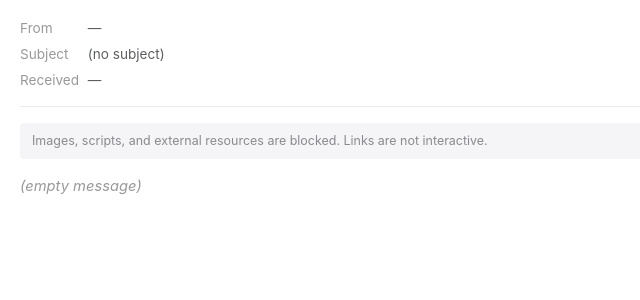
After one commit to lucamihailescu/AgentX, a FastAPI app: template app/templates/message_body.html in a window 1280 px wide. The commit adds this page. Shown: the top 300 px of the page, without its empty margins (0-640 px from the left). Run offline with FastAPI, Linux system fonts and the light colour scheme; the template is opened without the code that fills it, so the values that code supplies are empty; parts of the project's set-up code (start-up, migrations or seed data) failed here and were passed over.

Commit message:
Inbox preview pane (sandboxed body rendering)

```diff
--- a/app/main.py
+++ b/app/main.py
@@ -297,6 +297,42 @@ async def _do_unsubscribe(target: dict) -> None:
         raise HTTPException(status_code=502, detail=f"Unsubscribe failed: {exc}")
     target["unsubscribed"] = True
     target["unsubscribed_at"] = datetime.now(timezone.utc).isoformat()
+
+
+@app.get("/ui/tasks/{task_id}/messages/{message_id}/body", response_class=HTMLResponse)
+async def ui_message_body(task_id: str, message_id: str, request: Request):
+    """Render a single message's body in a self-contained HTML doc, designed
+    to be loaded inside a sandboxed iframe. Strict CSP blocks scripts, images
+    (including tracking pixels), fonts, and external stylesheets."""
+    user_id = _require_user(request)
+    task = await _load_task(user_id, task_id)
+    _find_message(task, message_id)  # 404 if message isn't in this user's task
+    provider = await _user_provider(user_id)
+    try:
+        body = await provider.fetch_message_body(user_id, message_id)
+    except AuthError as exc:
+        raise HTTPException(status_code=502, detail=f"Body fetch failed: {exc}")
+    return templates.TemplateResponse(
+        "message_body.html",
+        {
+            "request": request,
+            "subject": body.get("subject"),
+            "from_addr": body.get("from"),
+            "received": body.get("received"),
+            "html_body": body.get("html"),
+            "text_body": body.get("text"),
+        },
+        headers={
+            "Content-Security-Policy": (
+                "default-src 'none'; "
+                "style-src 'unsafe-inline'; "
+                "img-src 'none'; font-src 'none'; "
+                "frame-ancestors 'self'"
+            ),
+            "X-Content-Type-Options": "nosniff",
+            "Referrer-Policy": "no-referrer",
+        },
+    )
 
 
 @app.post("/ui/tasks/{task_id}/messages/{message_id}/delete")
--- /dev/null
+++ b/app/templates/message_body.html
@@ -0,0 +1,78 @@
+<!doctype html>
+<html lang="en">
+<head>
+  <meta charset="utf-8">
+  <title>{{ subject or '(no subject)' }}</title>
+  <meta name="viewport" content="width=device-width, initial-scale=1">
+  <style>
+    :root { color-scheme: light dark; }
+    html, body { margin: 0; padding: 0; }
+    body {
+      font-family: -apple-system, BlinkMacSystemFont, "Segoe UI", system-ui, sans-serif;
+      font-size: 14px;
+      line-height: 1.55;
+      color: #1a1b1e;
+      background: #fff;
+      padding: 1rem 1.25rem 1.5rem;
+    }
+    @media (prefers-color-scheme: dark) {
+      body { color: #eef0f3; background: #15171c; }
+      .meta { border-color: rgba(255,255,255,0.08); }
+      .meta .label { color: rgba(255,255,255,0.4); }
+      .notice { background: rgba(255,255,255,0.04); color: rgba(255,255,255,0.55); }
+    }
+    .meta {
+      font-size: .85rem;
+      color: #5d5e62;
+      padding-bottom: .75rem;
+      margin-bottom: 1rem;
+      border-bottom: 1px solid rgba(0,0,0,0.08);
+    }
+    .meta .label {
+      display: inline-block;
+      width: 64px;
+      color: #999;
+      font-variant-numeric: tabular-nums;
+    }
+    .meta .row { padding: .15rem 0; }
+    .notice {
+      font-size: .78rem;
+      color: #8a8a8e;
+      background: #f5f5f7;
+      padding: .55rem .75rem;
+      border-radius: 4px;
+      margin-bottom: 1rem;
+    }
+    .body { font-size: .92rem; word-wrap: break-word; overflow-wrap: anywhere; }
+    .body img { display: none; } /* defense-in-depth even though CSP blocks them */
+    .body table { max-width: 100% !important; height: auto !important; }
+    .body pre {
+      white-space: pre-wrap;
+      font-family: ui-monospace, "JetBrains Mono", monospace;
+      font-size: .85rem;
+    }
+    .empty { color: #999; font-style: italic; }
+  </style>
+</head>
+<body>
+  <div class="meta">
+    <div class="row"><span class="label">From</span> {{ from_addr or '—' }}</div>
+    <div class="row"><span class="label">Subject</span> {{ subject or '(no subject)' }}</div>
+    <div class="row"><span class="label">Received</span> {{ received or '—' }}</div>
+  </div>
+
+  <div class="notice">
+    Images, scripts, and external resources are blocked. Links are not interactive.
+  </div>
+
+  <div class="body">
+    {% if html_body %}
+      {{ html_body | safe }}
+    {% elif text_body %}
+      <pre>{{ text_body }}</pre>
+    {% else %}
+      <p class="empty">(empty message)</p>
+    {% endif %}
+  </div>
+</body>
+</html>
```
Also changed, not shown: app/providers/base.py (+9 -0 lines), app/providers/google.py (+52 -0 lines), app/providers/microsoft.py (+25 -0 lines), app/templates/task.html (+69 -2 lines), README.md.
